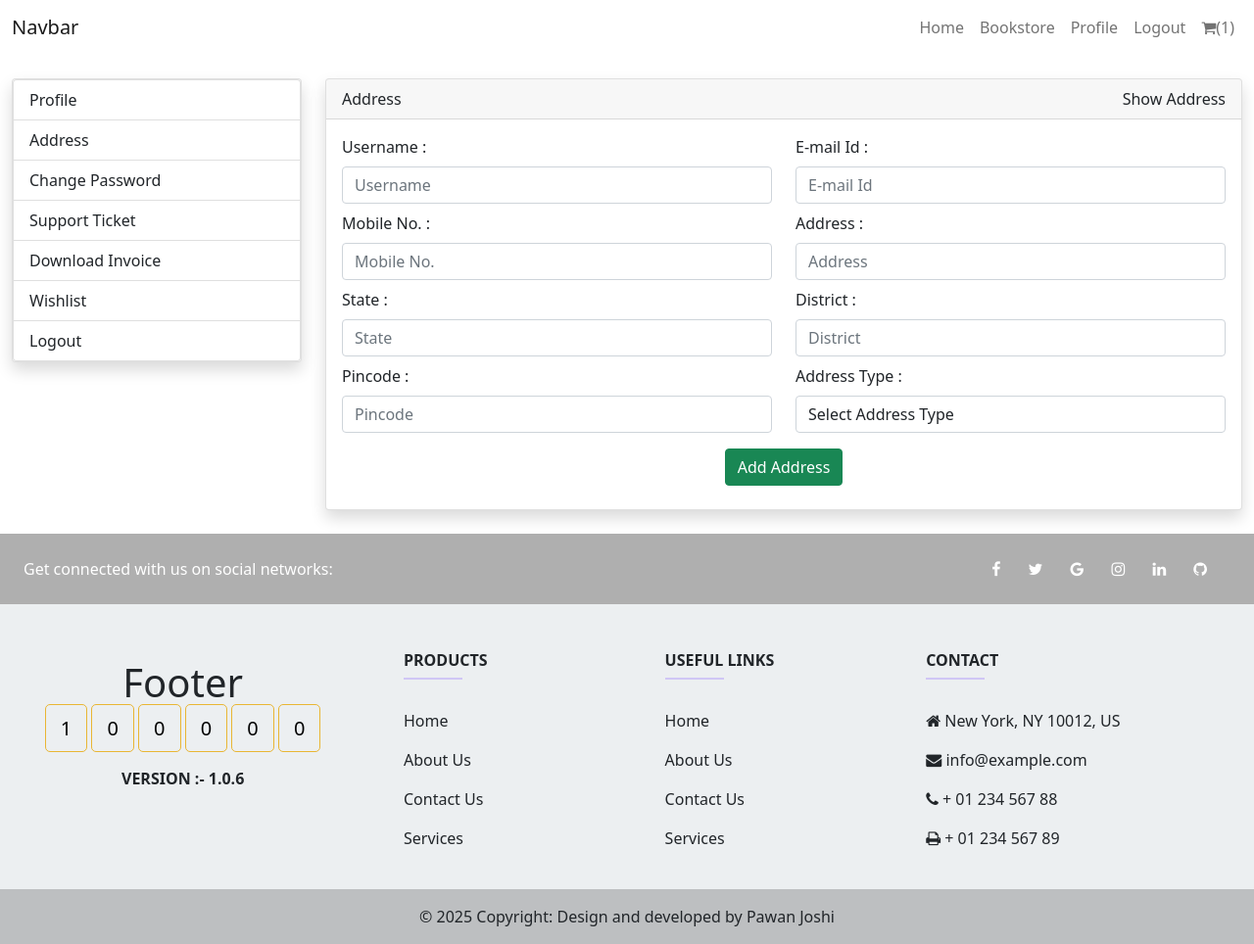
After one commit to Joshipawan713/newflask, a Flask app: page /address in a window 1280 px wide. The commit adds this page. Shown: the whole page at 98% size. Run offline with Flask 3, Linux system fonts and the light colour scheme; the visitor is signed in with stand-in values (Sample User, id 1); some libraries are stand-ins or nearby versions.

Commit message:
Add files via upload

```diff
--- /dev/null
+++ b/templates/addaddress.html
@@ -0,0 +1,82 @@
+{% extends "base.html" %}
+
+{% block title %} Add Address {% endblock %}
+
+{% block content %}
+
+<div class="container-fluid">
+    <div class="row justify-content-center mt-4">
+        <div class="col-lg-12">
+            {% with messages = get_flashed_messages(with_categories=true) %}
+                {% if messages %}
+                    <div class="alert-container">
+                        {% for category, message in messages %}
+                            <div class="alert alert-{{ category }} alert-dismissible fade show" role="alert">
+                                <strong>{{ category|capitalize }}:</strong> {{ message }}
+                                <button type="button" class="btn-close" data-bs-dismiss="alert" aria-label="Close"></button>
+                            </div>
+                        {% endfor %}
+                    </div>
+                {% endif %}
+            {% endwith %}
+        </div>
+
+        {% include "sidebar.html" %}
+
+        <div class="col-lg-9">
+            <div class="card shadow mb-4">
+                <div class="card-header d-flex justify-content-between">
+                    <div>Address</div>
+                    <div><a href="{{ url_for('userShowAddress') }}" class="text-dark text-decoration-none">Show Address</a></div>
+                </div>
+                <div class="card-body">
+                    <form action="" method="POST">
+                        <div class="row">
+                            <div class="col-lg-6">
+                                <label>Username :</label>
+                                <input type="text" name="name" class="form-control mt-2 mb-2" placeholder="Username">
+                            </div>
+                            <div class="col-lg-6">
+                                <label>E-mail Id :</label>
+                                <input type="text" name="email" class="form-control mt-2 mb-2" placeholder="E-mail Id">
+                            </div>
+                            <div class="col-lg-6">
+                                <label>Mobile No. :</label>
+                                <input type="text" maxlength="10" name="mobile" class="form-control mt-2 mb-2" placeholder="Mobile No.">
+                            </div>
+                            <div class="col-lg-6">
+                                <label>Address :</label>
+                                <input type="text" name="address" class="form-control mt-2 mb-2" placeholder="Address">
+                            </div>
+                            <div class="col-lg-6">
+                                <label>State :</label>
+                                <input type="text" name="state" class="form-control mt-2 mb-2" placeholder="State">
+                            </div>
+                            <div class="col-lg-6">
+                                <label>District :</label>
+                                <input type="text" name="district" class="form-control mt-2 mb-2" placeholder="District">
+                            </div>
+                            <div class="col-lg-6">
+                                <label>Pincode :</label>
+                                <input type="text" name="pincode" maxlength="6" class="form-control mt-2 mb-2" placeholder="Pincode">
+                            </div>
+                            <div class="col-lg-6">
+                                <label>Address Type :</label>
+                                <select name="add_type" class="form-control mt-2 mb-2">
+                                    <option hidden value="">Select Address Type</option>
+                                    <option value="Home">Home</option>
+                                    <option value="Office">Office</option>
+                                </select>
+                            </div>
+                            <div class="col-lg-12 text-center mt-2 mb-2">
+                                <button type="submit" name="submit" class="btn btn-success">Add Address</button>
+                            </div>
+                        </div>
+                    </form>
+                </div>
+            </div>
+        </div>
+    </div>
+</div>
+
+{% endblock %}
--- a/templates/base.html
+++ b/templates/base.html
@@ -25,5 +25,6 @@
     <script src="{{ url_for('static', filename='js/bootstrap.min.js') }}"></script>
     <script src="{{ url_for('static', filename='js/jquery.min.js') }}"></script>
     <script src="{{ url_for('static', filename='js/popper.min.js') }}"></script>
+    <script src="{{ url_for('static', filename='js/script.js') }}"></script>
   </body>
 </html>
--- a/templates/bookdetails.html
+++ b/templates/bookdetails.html
@@ -34,13 +34,11 @@
                     <h5> Discounted Price: <span> {{ data.discounted_price }} </span></h5>
                     <h5> Description: <span> {{ data.descr }} </span></h5>
                     <form method="POST">
-                        <button type="submit" class="btn btn-primary mt-2 mb-2">Add To Cart</button>
-                        <button type="button" class="btn btn-success mt-2 mb-2">Buy Now</button>
+                        <button type="submit" name="add_to_cart" class="btn btn-primary mt-2 mb-2">Add To Cart</button>
+                        <button type="submit" name="add_to_wishlist" class="btn btn-warning mt-2 mb-2">Add To Wishlist</button>
                     </form>
-
                 </div>
             </div>
-
         </div>
 
         <div class="row mt-4 mb-4">
--- a/templates/sidebar.html
+++ b/templates/sidebar.html
@@ -3,7 +3,7 @@
         <div class="card-body p-0">
             <div class="list-group">
                 <a href="{{ url_for('userProfile') }}" class="list-group-item list-group-item-action {% if request.path == url_for('userProfile') %} active {% endif %}">Profile</a>
-                <a href="{{ url_for('userAddress') }}" class="list-group-item list-group-item-action {% if request.path == url_for('userAddress') %} active {% endif %}">Address</a>
+                <a href="{{ url_for('userShowAddress') }}" class="list-group-item list-group-item-action {% if request.path == url_for('userShowAddress') %} active {% endif %}">Address</a>
                 <a href="{{ url_for('userChangePassword') }}" class="list-group-item list-group-item-action {% if request.path == url_for('userChangePassword') %} active {% endif %}">Change Password</a>
                 <a href="#" class="list-group-item list-group-item-action">Support Ticket</a>
                 <a href="#" class="list-group-item list-group-item-action">Download Invoice</a>
```
Also changed, not shown: templates/editaddress.html (added, +81 -0 lines), templates/showaddress.html (added, +76 -0 lines).
